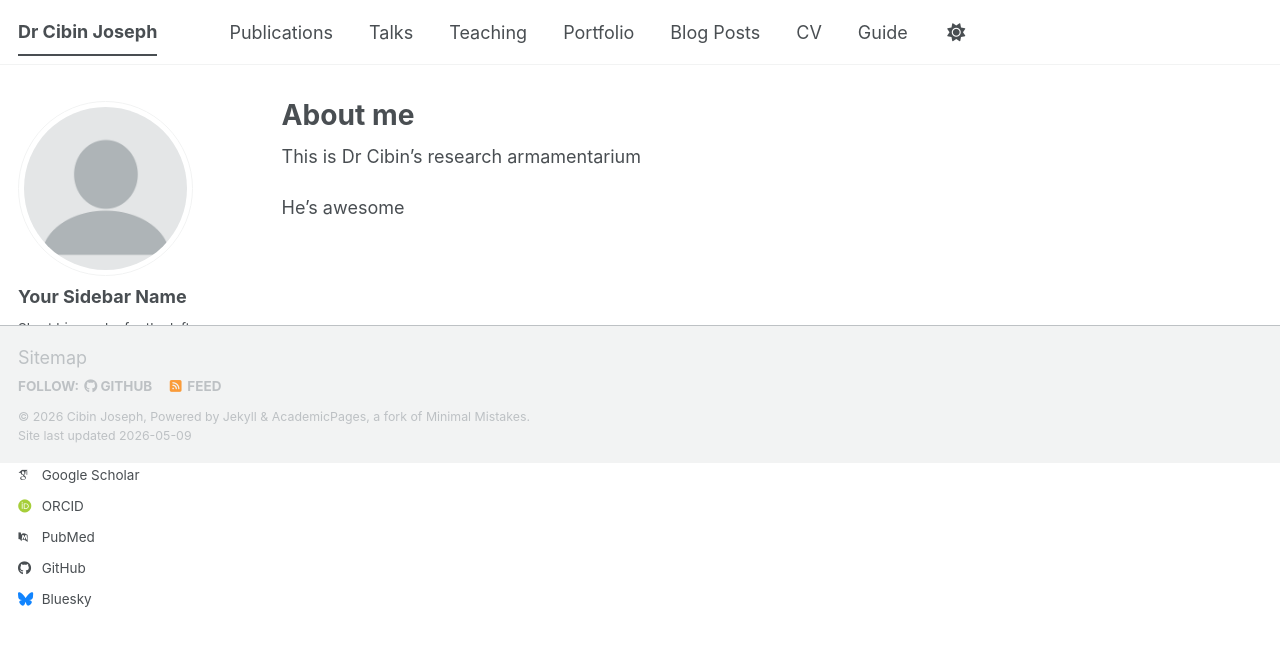
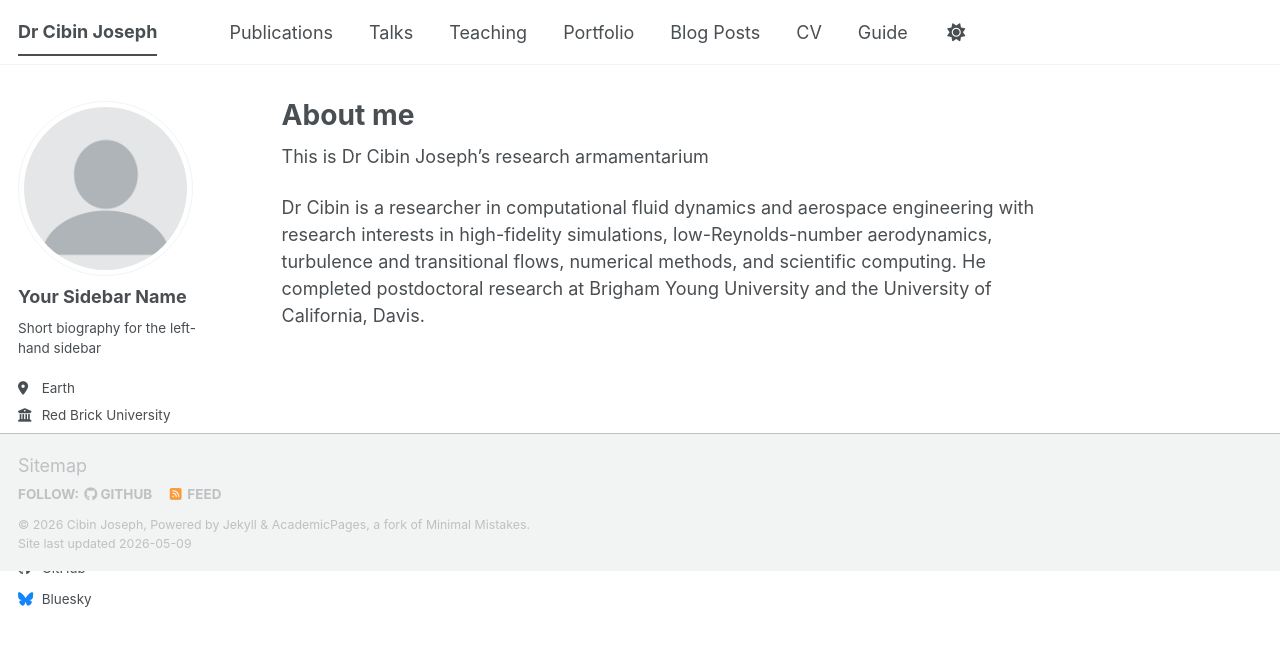
Before and after one commit to ddcruz13/faculty-website-demo, a Jekyll site: the page built from _pages/about.md, in a window 1280 px wide. Shown: the top 646 px of the page. Built offline with Jekyll 4.4.1, drawn with Linux system fonts in a browser that asks for light colours; some web fonts are replaced; a script bundle is joined from its source files by our own code; library files that are not in the unit come from our copies.

Commit message:
Update about.md

```diff
--- a/_pages/about.md
+++ b/_pages/about.md
@@ -7,6 +7,6 @@
   - /about.html
 ---
 
-This is Dr Cibin's research armamentarium
+This is Dr Cibin Joseph's research armamentarium
 
-He's awesome
+Dr Cibin is a researcher in computational fluid dynamics and aerospace engineering with research interests in high-fidelity simulations, low-Reynolds-number aerodynamics, turbulence and transitional flows, numerical methods, and scientific computing. He completed postdoctoral research at Brigham Young University and the University of California, Davis.
```
